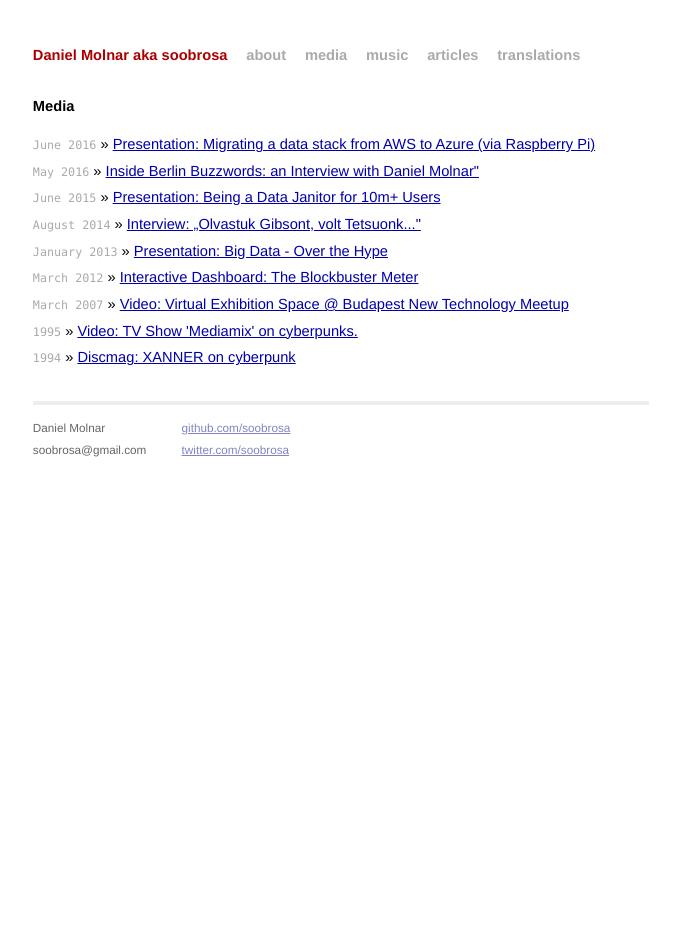
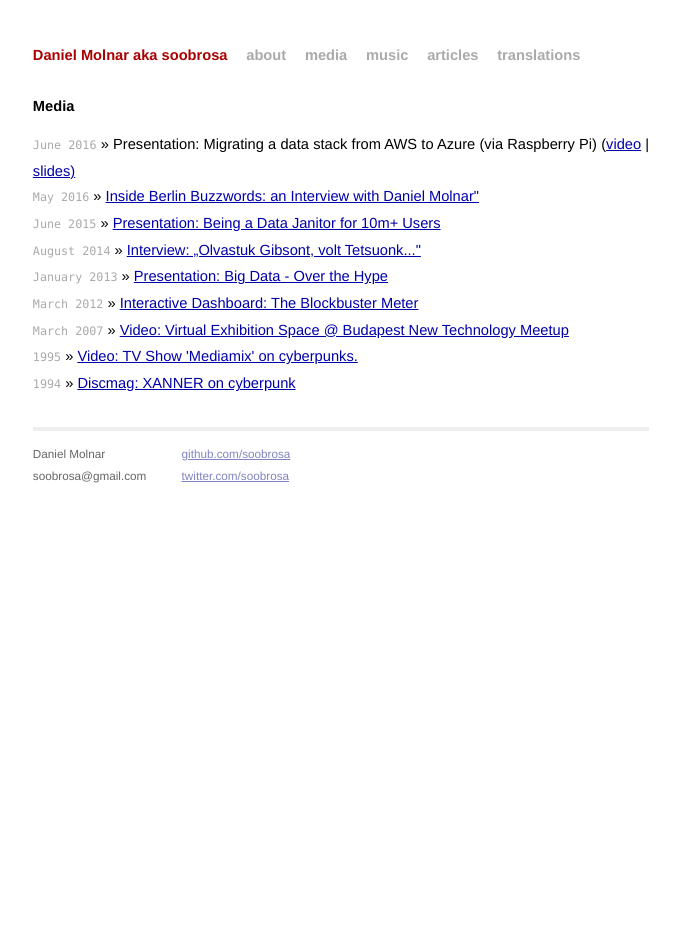
Before and after one commit to mojombo/mojombo.github.io, a Jekyll site: the page built from media.html, in a window 1280 px wide. Shown: the whole page, without its empty margins (299-979 px from the left). Built offline with Jekyll 4.4.1, drawn with Linux system fonts in a browser that asks for light colours.

Commit message:
bbuzz video

```diff
--- a/media.html
+++ b/media.html
@@ -6,7 +6,7 @@
 <div id="home">
   <h1>Media</h1>
   <ul class="posts">
-    <li><span>June 2016</span> &raquo; <a href="http://www.slideshare.net/soobrosa/migrating-a-data-stack-from-aws-to-azure-via-raspberry-pi">Presentation: Migrating a data stack from AWS to Azure (via Raspberry Pi)</a>
+    <li><span>June 2016</span> &raquo; Presentation: Migrating a data stack from AWS to Azure (via Raspberry Pi) (<a href="https://www.youtube.com/watch?v=QhXPANTd9nE">video</a> | <a href="http://www.slideshare.net/soobrosa/migrating-a-data-stack-from-aws-to-azure-via-raspberry-pi">slides)</a>
     <li><span>May 2016</span> &raquo; <a href="https://berlinbuzzwords.de/news/inside-berlin-buzzwords-interview-daniel-molnar">Inside Berlin Buzzwords: an Interview with Daniel Molnar"</a></li>
     <li><span>June 2015</span> &raquo; <a href="http://www.slideshare.net/soobrosa/6w-bp-datashow">Presentation: Being a Data Janitor for 10m+ Users</a>
     <li><span>August 2014</span> &raquo; <a href="http://www.artmagazin.hu/artmagazin_hirek/olvastuk_gibsont_volt_tetsuonk_ezerrel_ment_az_electronic_body_music_kezdodott_a_rave..2440.html">Interview: „Olvastuk Gibsont, volt Tetsuonk..."</a></li>
```
